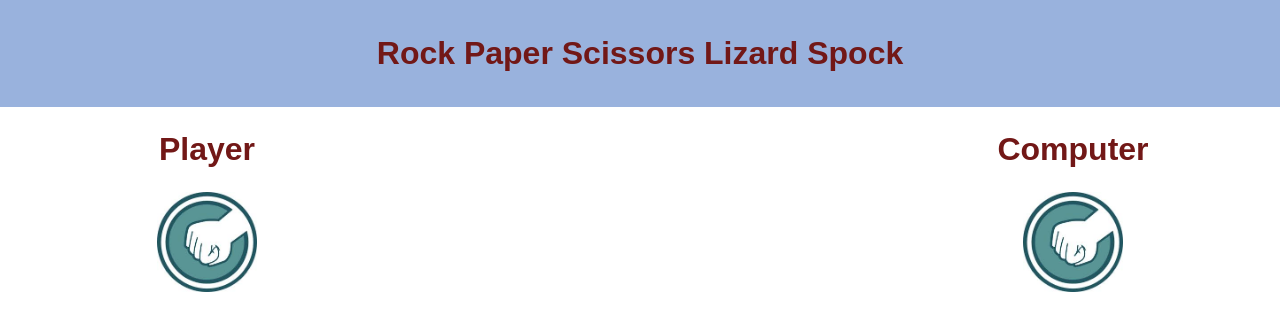
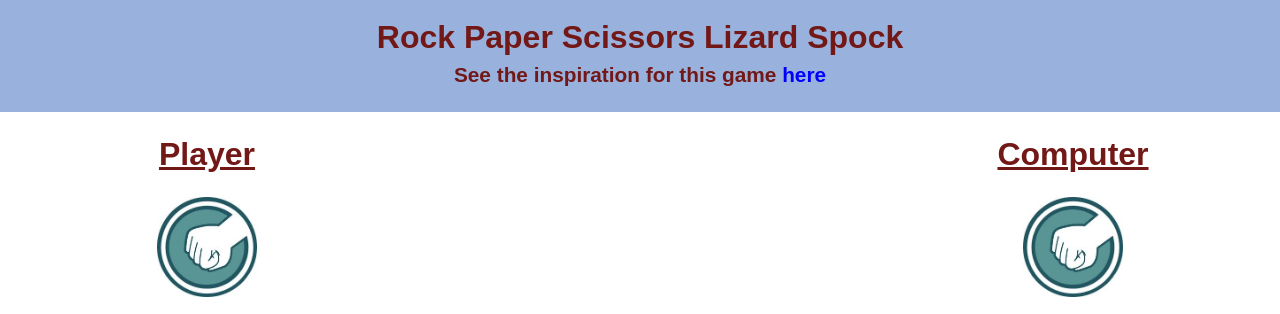
Before and after one commit to DylanAttal/rock-paper-scissors-lizard-spock, a website: page public/index.html in a window 1280 px wide. Shown: the top 314 px of the page. Drawn offline with Linux system fonts and the light colour scheme.

Commit message:
Added link in header and styling.

```diff
--- a/public/index.html
+++ b/public/index.html
@@ -8,7 +8,15 @@
   </head>
 
   <body>
-    <header><h1>Rock Paper Scissors Lizard Spock</h1></header>
+    <header>
+      <h1>Rock Paper Scissors Lizard Spock</h1>
+      <p>
+        See the inspiration for this game
+        <a href="https://www.youtube.com/watch?v=x5Q6-wMx-K8" target="_blank"
+          >here</a
+        >
+      </p>
+    </header>
     <main>
       <section class="player-section">
         <h2>Player</h2>
--- a/public/screen.css
+++ b/public/screen.css
@@ -11,8 +11,19 @@ body {
 
 header {
   background-color: #99b2dd;
-  padding: 1rem;
+  padding: 0.5rem;
   text-align: center;
+  line-height: 1rem;
+}
+
+header p {
+  font-size: 1.3rem;
+}
+
+a:link,
+a:visited {
+  color: blue;
+  text-decoration: none;
 }
 
 main {
@@ -23,6 +34,11 @@ main {
 .player-section {
   display: flex;
   flex-direction: column;
+}
+
+.player-section h2,
+.computer-section h2 {
+  text-decoration: underline;
 }
 
 img {
```
